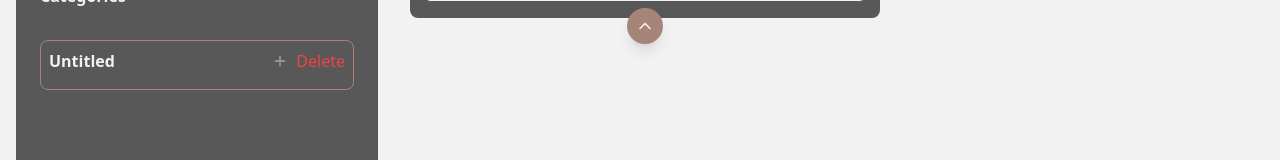
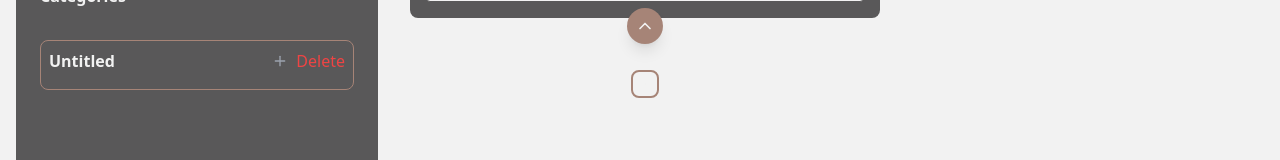
Before and after one commit to DarkMistofWoods/lyrical_genius, a React (Create React App) app: page / in a window 1280 px wide. Shown: the part 218-378 px from the top of the page. Built offline with nearby package versions, Linux system fonts and the light colour scheme.

Commit message:
Added strict mode exception for React dnd

```diff
--- a/src/components/LyricsEditor.js
+++ b/src/components/LyricsEditor.js
@@ -14,6 +14,7 @@ import MetadataSection from './MetadataSection';
 import AddSectionButton from './AddSectionButton';
 import { ChevronUp, ChevronDown, ChevronLeft, ChevronRight } from 'lucide-react';
 import { capitalizeFirstLetter } from '../utils/helpers';
+import StrictModeDroppable from './StrictModeDroppable';
 
 const sectionTypes = ['Verse', 'Chorus', 'Pre-Chorus', 'Bridge', 'Hook', 'Line', 'Dialog'];
 const structureModifiers = ['Intro', 'Outro', 'Interlude', 'Instrumental', 'Break', 'End', 'Drop'];
@@ -399,20 +400,50 @@ function LyricsEditor({ isEditingMoodBoard, isFocusModeActive }) {
       {isFocusModeActive ? (
         renderFocusMode()
       ) : (
-        <ErrorBoundary>
-          <DragDropContext onDragEnd={onDragEnd}>
-            {sections.length > 0 && (
-              <Droppable droppableId="lyrics">
+          <DragDropContext
+            onDragStart={() => setIsDragging(true)}
+            onDragEnd={(result) => {
+              setIsDragging(false);
+              if (!result.destination) return;
+              const newSections = Array.from(sections);
+              const [reorderedSection] = newSections.splice(result.source.index, 1);
+              newSections.splice(result.destination.index, 0, reorderedSection);
+              updateSections(newSections);
+            }}
+          >
+            <StrictModeDroppable droppableId="lyrics">
               {(provided) => (
                 <div {...provided.droppableProps} ref={provided.innerRef}>
+                  {/* Always show the first 'add section' button if there are no sections */}
+                  {sections.length === 0 && (
+                    <div className="h-8 relative mb-4">
+                      <AddSectionButton
+                        index={0}
+                        isAdding={addingSectionAt === 0}
+                        setAddingSectionAt={setAddingSectionAt}
+                        addSection={addSection}
+                      />
+                    </div>
+                  )}
                   {sections.map((section, index) => (
                     <Draggable key={section.id} draggableId={section.id} index={index}>
                       {(provided) => (
                         <div
                           ref={provided.innerRef}
                           {...provided.draggableProps}
-                            {...provided.dragHandleProps}
                         >
+                          <React.Fragment>
+                            {/* Show 'add section' button above the first section only if not dragging */}
+                            {index === 0 && !isDragging && (
+                              <div className="h-8 relative mb-2">
+                                <AddSectionButton
+                                  index={0}
+                                  isAdding={addingSectionAt === 0}
+                                  setAddingSectionAt={setAddingSectionAt}
+                                  addSection={addSection}
+                                />
+                              </div>
+                            )}
                             <Section
                               section={section}
                               index={index}
@@ -428,6 +459,8 @@ function LyricsEditor({ isEditingMoodBoard, isFocusModeActive }) {
                               removeModifier={removeModifier}
                               dragHandleProps={provided.dragHandleProps}
                             />
+                            {/* Show 'add section' button below each section only if not dragging */}
+                            {!isDragging && (
                               <div className="h-8 relative mb-2">
                                 <AddSectionButton
                                   index={index + 1}
@@ -436,6 +469,8 @@ function LyricsEditor({ isEditingMoodBoard, isFocusModeActive }) {
                                   addSection={addSection}
                                 />
                               </div>
+                            )}
+                          </React.Fragment>
                         </div>
                       )}
                     </Draggable>
@@ -443,10 +478,8 @@ function LyricsEditor({ isEditingMoodBoard, isFocusModeActive }) {
                   {provided.placeholder}
                 </div>
               )}
-              </Droppable>
-            )}
+            </StrictModeDroppable>
           </DragDropContext>
-        </ErrorBoundary>
         )}
       </div>
     </div>
--- /dev/null
+++ b/src/components/StrictModeDroppable.js
@@ -0,0 +1,19 @@
+import { Droppable } from 'react-beautiful-dnd';
+import React from 'react';
+
+const StrictModeDroppable = ({ children, ...props }) => {
+  const [enabled, setEnabled] = React.useState(false);
+  React.useEffect(() => {
+    const animation = requestAnimationFrame(() => setEnabled(true));
+    return () => {
+      cancelAnimationFrame(animation);
+      setEnabled(false);
+    };
+  }, []);
+  if (!enabled) {
+    return null;
+  }
+  return <Droppable {...props}>{children}</Droppable>;
+};
+
+export default StrictModeDroppable;
```
Lines whose indentation alone changed are shown as unchanged.
